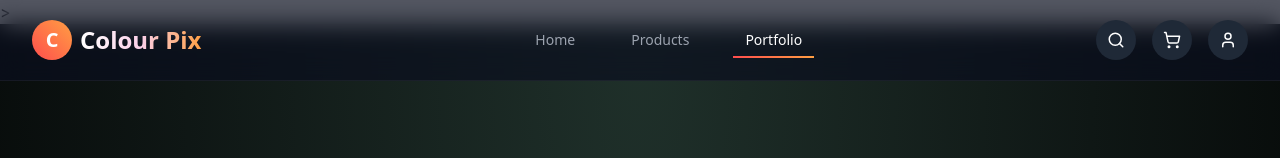
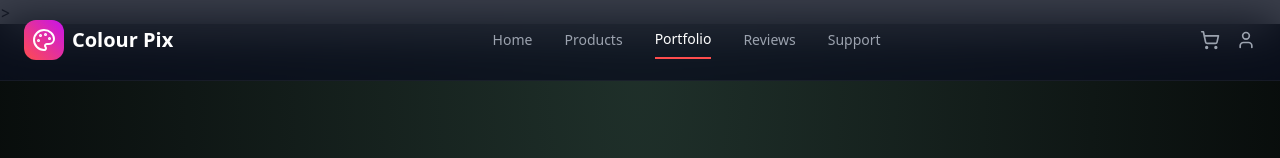
Before and after one commit to malaikaihsan36-dev/project, a React (Create React App) app in the folder frontend/: page /portfolio in a window 1280 px wide. Shown: the top 158 px of the page. Built offline with nearby package versions, Linux system fonts and the light colour scheme.

Commit message:
Implement navigation across all pages

```diff
--- a/frontend/src/pages/ContactPage.jsx
+++ b/frontend/src/pages/ContactPage.jsx
@@ -1,10 +1,9 @@
 import React, { useState } from 'react';
-import { useNavigate } from 'react-router-dom';
-import { Mail, Phone, Clock, MapPin, Send, MessageCircle, ChevronDown, CheckCircle, Search } from 'lucide-react';
+// useNavigate aur Search hata diya gaya hai kyunki wo use nahi ho rahay thay
+import { Mail, Phone, Clock, MapPin, Send, MessageCircle, ChevronDown, CheckCircle } from 'lucide-react';
+import NavBar from '../components/Navbar';
 
 const ContactPage = () => {
-  const navigate = useNavigate();
-
   // Form Logic
   const [formData, setFormData] = useState({
     name: '',
@@ -36,39 +35,9 @@ const ContactPage = () => {
         <div className="absolute -left-[10%] top-[20%] w-[40%] h-[40%] bg-[#10B981]/10 blur-[120px] rounded-full"></div>
       </div>
 
-      {/* 1. EXACT ORIGINAL HEADER */}
-      <nav className="fixed top-0 w-full z-50 backdrop-blur-md bg-[#0B0F1E]/70 border-b border-white/5">
-        <div className="max-w-7xl mx-auto px-4 sm:px-6 lg:px-8">
-          <div className="flex items-center justify-between h-20">
-            <div className="flex items-center gap-2 cursor-pointer" onClick={() => navigate('/')}>
-              <div className="size-10 rounded-full bg-gradient-to-tr from-[#FF4D4D] to-[#FF9F43] flex items-center justify-center text-white font-bold text-xl shadow-lg">C</div>
-              <span className="font-display font-bold text-2xl bg-clip-text text-transparent bg-gradient-to-r from-white via-pink-200 to-[#FF9F43]">Colour Pix</span>
-            </div>
+      {/* SHARED NAVBAR */}
+      <NavBar />
 
-            <div className="hidden lg:flex items-center gap-8">
-              {['Home', 'Products', 'Portfolio'].map((item) => (
-                <button key={item} onClick={() => navigate(item === 'Home' ? '/' : `/${item.toLowerCase()}`)}
-                  className="text-gray-400 hover:text-white text-sm font-medium transition-colors">{item}</button>
-              ))}
-              <button onClick={() => navigate('/reviews')} className="text-gray-400 hover:text-white text-sm font-medium transition-colors">Reviews</button>
-              <button className="text-white text-sm font-bold relative">
-                Contact
-                <span className="absolute -bottom-1 left-0 w-full h-0.5 bg-gradient-to-r from-[#FF4D4D] to-[#FF9F43]"></span>
-              </button>
-            </div>
-
-            <div className="flex items-center gap-4">
-              <div className="hidden md:flex items-center bg-white/5 rounded-full px-4 py-2 border border-white/10">
-                <Search size={18} className="text-gray-500" />
-                <input className="bg-transparent border-none focus:ring-0 text-sm ml-2 placeholder:text-gray-600 outline-none" placeholder="Search..." />
-              </div>
-              <button className="bg-gradient-to-r from-[#FF4D4D] to-[#FF9F43] px-6 py-2 rounded-full text-sm font-bold shadow-lg active:scale-95 transition-all">Login</button>
-            </div>
-          </div>
-        </div>
-      </nav>
-
-      {/* 2. MAIN CONTENT - EXACT LAYOUT RETAINED */}
       <main className="relative pt-32 pb-16 px-4 max-w-7xl mx-auto z-10">
         <div className="text-center mb-16">
           <h1 className="text-4xl md:text-6xl font-black mb-4 tracking-tight text-white">
@@ -80,7 +49,7 @@ const ContactPage = () => {
         </div>
 
         <div className="grid grid-cols-1 lg:grid-cols-12 gap-8">
-          {/* Form Section - Original Col Span 7 */}
+          {/* Form Section */}
           <div className="lg:col-span-7 bg-[#141A3A]/40 backdrop-blur-md border border-white/5 rounded-3xl p-8 shadow-xl">
             {isSubmitted ? (
               <div className="h-full flex flex-col items-center justify-center py-12 text-center">
@@ -127,7 +96,7 @@ const ContactPage = () => {
             )}
           </div>
 
-          {/* Info Section - Original Col Span 5 */}
+          {/* Info Section */}
           <div className="lg:col-span-5 space-y-6">
             <div className="bg-[#141A3A] rounded-3xl overflow-hidden h-64 relative group border border-white/5">
               <img src="https://images.unsplash.com/photo-1526778548025-fa2f459cd5c1?w=800" alt="Map" className="w-full h-full object-cover opacity-40 group-hover:scale-105 transition-transform duration-700" />
@@ -162,7 +131,6 @@ const ContactPage = () => {
   );
 };
 
-// Sub-component RETAINED
 const ContactInfoCard = ({ icon, title, info, isLink, link }) => {
   const content = (
     <div className="bg-[#141A3A]/40 border border-white/5 p-6 rounded-2xl flex items-center gap-5 hover:border-[#10B981]/30 transition-all group">
--- a/frontend/src/pages/CustomizeProduct.jsx
+++ b/frontend/src/pages/CustomizeProduct.jsx
@@ -11,6 +11,7 @@ import {
   MessageSquare,
   FileText,
   ArrowRight,
+  Palette,
 } from 'lucide-react';
 
 const CustomizeProduct = () => {
@@ -47,14 +48,12 @@ const CustomizeProduct = () => {
       {/* HEADER */}
       <header className="sticky top-0 z-50 w-full bg-[#0B0F1E]/90 backdrop-blur-md border-b border-white/10">
         <div className="px-6 md:px-10 py-4 flex items-center justify-between">
-          <div onClick={() => navigate('/')} className="flex items-center gap-3 text-white cursor-pointer">
-            <div className="size-8 text-[#00ffaa]">
-              <svg className="w-full h-full" fill="none" viewBox="0 0 48 48" xmlns="http://www.w3.org/2000/svg">
-                <path d="M42.1739 20.1739L27.8261 5.82609C29.1366 7.13663 28.3989 10.1876 26.2002 13.7654C24.8538 15.9564 22.9595 18.3449 20.6522 20.6522C18.3449 22.9595 15.9564 24.8538 13.7654 26.2002C10.1876 28.3989 7.13663 29.1366 5.82609 27.8261L20.1739 42.1739C21.4845 43.4845 24.5355 42.7467 28.1133 40.548C30.3042 39.2016 32.6927 37.3073 35 35C37.3073 32.6927 39.2016 30.3042 40.548 28.1133C42.7467 24.5355 43.4845 21.4845 42.1739 20.1739Z" fill="currentColor"></path>
-              </svg>
-            </div>
-            <h2 className="text-xl font-bold tracking-tight">COLOUR PIX</h2>
-          </div>
+          <div className="flex items-center gap-2 cursor-pointer" onClick={() => navigate('/')}>
+                    <div className="w-10 h-10 rounded-xl bg-gradient-to-tr from-[#FF4D4D] to-[#c813ec] flex items-center justify-center text-white">
+                      <Palette size={24} />
+                    </div>
+                    <span className="text-xl font-bold text-white">Colour Pix</span>
+                  </div>
           <nav className="hidden md:flex gap-8">
             <button onClick={() => navigate('/')} className="text-gray-400 hover:text-[#00ffaa] transition-colors text-sm font-medium">Home</button>
             <button onClick={() => navigate('/catalog')} className="text-[#00ffaa] transition-colors text-sm font-medium">Products</button>
--- a/frontend/src/pages/DesignReview.jsx
+++ b/frontend/src/pages/DesignReview.jsx
@@ -1,5 +1,6 @@
 import React, { useEffect, useState, useRef } from 'react';
 import { useLocation, useNavigate } from 'react-router-dom';
+import { Palette } from 'lucide-react';
 
 const DesignReview = () => {
   const location = useLocation();
@@ -43,14 +44,12 @@ const DesignReview = () => {
 
       {/* HEADER */}
       <header className="flex items-center justify-between border-b border-[#273a34] bg-[#101816]/90 backdrop-blur-md px-6 py-3 z-50 shrink-0">
-        <div className="flex items-center gap-4 text-white cursor-pointer" onClick={() => navigate('/')}>
-          <div className="size-8 text-[#00ffaa]">
-            <svg className="w-full h-full" fill="none" viewBox="0 0 48 48">
-              <path d="M42.1739 20.1739L27.8261 5.82609C29.1366 7.13663 28.3989 10.1876 26.2002 13.7654C24.8538 15.9564 22.9595 18.3449 20.6522 20.6522C18.3449 22.9595 15.9564 24.8538 13.7654 26.2002C10.1876 28.3989 7.13663 29.1366 5.82609 27.8261L20.1739 42.1739C21.4845 43.4845 24.5355 42.7467 28.1133 40.548C30.3042 39.2016 32.6927 37.3073 35 35C37.3073 32.6927 39.2016 30.3042 40.548 28.1133C42.7467 24.5355 43.4845 21.4845 42.1739 20.1739Z" fill="currentColor"></path>
-            </svg>
-          </div>
-          <h2 className="text-white text-lg font-bold leading-tight tracking-[-0.015em]">COLOUR PIX</h2>
-        </div>
+        <div className="flex items-center gap-2 cursor-pointer" onClick={() => navigate('/')}>
+                  <div className="w-10 h-10 rounded-xl bg-gradient-to-tr from-[#FF4D4D] to-[#c813ec] flex items-center justify-center text-white">
+                    <Palette size={24} />
+                  </div>
+                  <span className="text-xl font-bold text-white">Colour Pix</span>
+                </div>
         <div className="flex items-center justify-end gap-4">
           <span className="text-[#9abcb0] text-sm hidden sm:block">Temporary Order ID : #4429</span>
           <div className="bg-center bg-no-repeat aspect-square bg-cover rounded-full size-10 border-2 border-[#273a34]" style={{backgroundImage: 'url("https://i.pravatar.cc/100")'}}></div>
--- a/frontend/src/pages/FinalOrder.jsx
+++ b/frontend/src/pages/FinalOrder.jsx
@@ -1,32 +1,30 @@
 import React, { useEffect } from 'react';
 import { useLocation, useNavigate } from 'react-router-dom';
+import NavBar from '../components/Navbar';
+// Palette ko import karna zaroori hai error khatam karne ke liye
+import { Palette } from 'lucide-react';
 
 const FinalOrder = () => {
   const location = useLocation();
   const navigate = useNavigate();
 
-  // DesignReview page se bheja gaya data yahan receive ho raha hai
   const product = location.state?.product || {};
   const quantity = location.state?.quantity || 1;
   const subtotal = parseFloat(location.state?.totalPrice) || 0;
 
-  // Invoice calculations
   const designFee = 5.00;
   const shipping = 4.50;
-  const tax = subtotal * 0.05; // 5% Tax
+  const tax = subtotal * 0.05;
   const grandTotal = subtotal + designFee + shipping + tax;
 
   useEffect(() => {
     window.scrollTo(0, 0);
-    // Agar koi direct is URL par aaye baghair data ke, to usay wapis bhej den
     if (!location.state) {
-      console.warn("No order data found, redirecting...");
-      navigate('/'); // Direct access par home bhej dena behtar hai
+      navigate('/');
     }
   }, [location.state, navigate]);
 
   const handleWhatsAppOrder = () => {
-    // 1. WhatsApp Message tayyar karna
     const message = `*NEW ORDER - COLOUR PIX*%0A` +
                     `--------------------------%0A` +
                     `*Product:* ${product.title}%0A` +
@@ -38,34 +36,18 @@ const FinalOrder = () => {
                     `--------------------------%0A` +
                     `*Status:* Design Approved & Ready`;
 
-    // 2. WhatsApp window open karna
     window.open(`https://wa.me/923001234567?text=${message}`, '_blank');
-
-    // 3. HOME PAGE PER WAPIS BHEJNA (Added this line)
-    // Thoda sa delay ya direct redirect kar sakte hain
     navigate('/', { replace: true });
   };
 
   return (
     <div className="min-h-screen bg-[#0c1821] text-white font-['Space_Grotesk'] flex flex-col text-left">
-      {/* HEADER */}
-      <header className="w-full border-b border-[#1e293b] bg-[#0f172a]/80 backdrop-blur-md sticky top-0 z-50">
-        <div className="px-6 md:px-10 py-4 flex items-center justify-between max-w-[1400px] mx-auto w-full">
-          <div className="flex items-center gap-4 cursor-pointer" onClick={() => navigate('/')}>
-            <div className="size-8 text-[#00ffaa]">
-              <svg className="w-full h-full" fill="none" viewBox="0 0 48 48">
-                <path d="M42.1739 20.1739L27.8261 5.82609C29.1366 7.13663 28.3989 10.1876 26.2002 13.7654C24.8538 15.9564 22.9595 18.3449 20.6522 20.6522C18.3449 22.9595 15.9564 24.8538 13.7654 26.2002C10.1876 28.3989 7.13663 29.1366 5.82609 27.8261L20.1739 42.1739C21.4845 43.4845 24.5355 42.7467 28.1133 40.548C30.3042 39.2016 32.6927 37.3073 35 35C37.3073 32.6927 39.2016 30.3042 40.548 28.1133C42.7467 24.5355 43.4845 21.4845 42.1739 20.1739Z" fill="currentColor"></path>
-              </svg>
-            </div>
-            <h2 className="text-xl font-bold tracking-wider">COLOUR PIX</h2>
-          </div>
-        </div>
-      </header>
+      <NavBar />
 
-      <main className="flex-grow flex justify-center py-10 px-4">
+      <main className="flex-grow flex justify-center pt-32 pb-10 px-4">
         <div className="max-w-4xl w-full grid grid-cols-1 lg:grid-cols-2 gap-10">
 
-          {/* Order Visual */}
+          {/* Left Side: Product Preview */}
           <div className="space-y-6">
             <h3 className="text-2xl font-bold">Final Review</h3>
             <div className="aspect-square rounded-2xl overflow-hidden border border-white/10 shadow-2xl bg-black/20">
@@ -73,10 +55,19 @@ const FinalOrder = () => {
             </div>
           </div>
 
-          {/* Invoice */}
+          {/* Right Side: Invoice */}
           <div className="bg-[#0F172A] p-8 rounded-3xl border border-white/5 shadow-2xl flex flex-col justify-between">
             <div>
+              {/* NEW LOGO ADDED HERE */}
+              <div className="flex items-center gap-2 cursor-pointer mb-8" onClick={() => navigate('/')}>
+                <div className="w-10 h-10 rounded-xl bg-gradient-to-tr from-[#FF4D4D] to-[#c813ec] flex items-center justify-center text-white">
+                  <Palette size={24} />
+                </div>
+                <span className="text-xl font-bold text-white tracking-tight">Colour Pix</span>
+              </div>
+
               <h4 className="text-[#38BDF8] font-bold text-sm uppercase tracking-widest mb-6">Order Invoice</h4>
+
               <div className="space-y-4 text-sm">
                 <div className="flex justify-between">
                   <span className="text-gray-400">{product.title || 'Product'} (x{quantity})</span>
@@ -94,7 +85,6 @@ const FinalOrder = () => {
               onClick={handleWhatsAppOrder}
               className="mt-10 w-full bg-[#38BDF8] py-4 rounded-xl text-black font-bold text-lg hover:bg-white transition-colors flex items-center justify-center gap-2 shadow-[0_10px_20px_rgba(56,189,248,0.2)]"
             >
-              <span className="material-symbols-outlined">shopping_cart</span>
               Confirm & Pay via WhatsApp
             </button>
           </div>
--- a/frontend/src/pages/Portfolio.jsx
+++ b/frontend/src/pages/Portfolio.jsx
@@ -1,10 +1,10 @@
-import React, { useState } from 'react'; // useState add kiya
+import React, { useState } from 'react';
 import { useNavigate } from 'react-router-dom';
-import { Search, ShoppingCart, User, Star, Eye } from 'lucide-react';
+import { Star, Eye } from 'lucide-react';
+import NavBar from '../components/Navbar';
 
 const Portfolio = () => {
   const navigate = useNavigate();
-  // Filter state
   const [activeTab, setActiveTab] = useState('All Projects');
 
   const projects = [
@@ -16,7 +16,6 @@ const Portfolio = () => {
     { id: 6, title: "Custom Packaging", desc: "Branded shipping boxes with internal printing.", category: "Stationery", rating: 5, img: "https://images.unsplash.com/photo-1579783902614-a3fb3927b6a5?w=600", match: "Perfect Fit", tags: ["Packaging", "Branding"] },
   ];
 
-  // Filtering Logic
   const filteredProjects = activeTab === 'All Projects'
     ? projects
     : projects.filter(p => p.category === activeTab);
@@ -26,32 +25,7 @@ const Portfolio = () => {
   return (
     <div className="bg-[#0B0F1E] font-sans text-white overflow-x-hidden min-h-screen flex flex-col relative text-left">
 
-      {/* HEADER (Same as your design) */}
-      <nav className="fixed top-0 w-full z-50 backdrop-blur-md bg-[#0B0F1E]/70 border-b border-white/5">
-        <div className="max-w-7xl mx-auto px-4 sm:px-6 lg:px-8">
-          <div className="flex items-center justify-between h-20">
-            <div className="flex-shrink-0 flex items-center gap-2 cursor-pointer" onClick={() => navigate('/')}>
-              <div className="w-10 h-10 rounded-full bg-gradient-to-tr from-[#FF4D4D] to-[#FF9F43] flex items-center justify-center text-white font-bold text-xl">C</div>
-              <span className="font-display font-bold text-2xl bg-clip-text text-transparent bg-gradient-to-r from-white via-pink-200 to-[#FF9F43]">Colour Pix</span>
-            </div>
-            <div className="hidden md:block">
-              <div className="ml-10 flex items-baseline space-x-8">
-                <button onClick={() => navigate('/')} className="text-gray-400 hover:text-white px-3 py-2 text-sm font-medium transition-colors">Home</button>
-                <button onClick={() => navigate('/catalog')} className="text-gray-400 hover:text-white px-3 py-2 text-sm font-medium transition-colors">Products</button>
-                <button className="text-white px-3 py-2 text-sm font-medium relative">
-                  Portfolio
-                  <span className="absolute bottom-0 left-0 w-full h-0.5 bg-gradient-to-r from-[#FF4D4D] to-[#FF9F43]"></span>
-                </button>
-              </div>
-            </div>
-            <div className="flex items-center gap-4">
-               <button className="flex size-10 items-center justify-center rounded-full bg-[#1F2937] hover:bg-[#FF4D4D] transition-all"><Search size={18} /></button>
-               <button className="flex size-10 items-center justify-center rounded-full bg-[#1F2937] hover:bg-[#FF4D4D] transition-all"><ShoppingCart size={18} /></button>
-               <button className="flex size-10 items-center justify-center rounded-full bg-[#1F2937] hover:bg-[#FF4D4D] transition-all"><User size={18} /></button>
-            </div>
-          </div>
-        </div>
-      </nav>
+      <NavBar />
 
       <main className="flex-1 bg-[radial-gradient(ellipse_at_top,_var(--tw-gradient-stops))] from-[#1f302a] via-[#0f1715] to-[#000000] pt-32 pb-0">
 
@@ -61,7 +35,7 @@ const Portfolio = () => {
           <p className="text-gray-400 text-lg max-w-2xl mx-auto">Real-world examples of pixel-perfect production.</p>
         </section>
 
-        {/* Sticky Filter Bar (Now Functional) */}
+        {/* Sticky Filter Bar */}
         <div className="sticky top-20 z-40 bg-[#0f1715]/95 backdrop-blur-sm border-b border-[#39564c]">
           <div className="max-w-7xl mx-auto px-4 md:px-10 flex overflow-x-auto gap-8 no-scrollbar py-4">
             {tabs.map((tab) => (
@@ -80,7 +54,7 @@ const Portfolio = () => {
         <div className="max-w-7xl mx-auto px-4 md:px-10 py-12">
           <div className="grid grid-cols-1 md:grid-cols-2 lg:grid-cols-3 gap-8">
             {filteredProjects.map((item) => (
-              <div key={item.id} className="group bg-[#1F2937] rounded-lg overflow-hidden border border-[#374151] hover:border-[#FF7F50]/50 transition-all duration-500 hover:shadow-[0_0_30px_rgba(255,127,80,0.2)] flex flex-col h-full animate-in fade-in zoom-in duration-300">
+              <div key={item.id} className="group bg-[#1F2937] rounded-lg overflow-hidden border border-[#374151] hover:border-[#FF7F50]/50 transition-all duration-500 hover:shadow-[0_0_30px_rgba(255,127,80,0.2)] flex flex-col h-full">
                 <div className="relative h-64 overflow-hidden">
                   <img src={item.img} alt={item.title} className="w-full h-full object-cover transition-transform duration-700 group-hover:scale-110" />
                   <div className="absolute inset-0 bg-black/60 opacity-0 group-hover:opacity-100 transition-opacity flex flex-col items-center justify-center p-4">
@@ -105,7 +79,7 @@ const Portfolio = () => {
           </div>
         </div>
 
-        {/* Case Study Section (Restored) */}
+        {/* Case Study Section */}
         <section className="py-20 bg-[#1F2937]/30 border-t border-[#273a34]">
           <div className="max-w-7xl mx-auto px-4 md:px-10 flex flex-col md:flex-row gap-12 items-center text-left">
             <div className="flex-1 w-full relative h-80 rounded-2xl overflow-hidden border border-white/10 shadow-2xl">
@@ -133,16 +107,28 @@ const Portfolio = () => {
           </div>
         </section>
 
-        {/* CTA Section */}
+        {/* CTA Section - UPDATED BUTTONS */}
         <section className="py-24 px-4 text-center">
           <div className="max-w-4xl mx-auto bg-gradient-to-br from-[#1F2937] to-[#0B0F1E] rounded-3xl p-12 border border-[#39564c]">
             <h2 className="text-3xl md:text-5xl font-bold text-white mb-6">Start your own masterpiece?</h2>
-            <p className="mt-4 max-w-2xl mx-auto text-lg md:text-xl text-text-muted leading-relaxed font-light">
+            <p className="text-gray-400 text-lg mb-10">
               Join thousands of creators who trust COLOUR PIX for their custom merchandise. Guaranteed quality, every time.
             </p>
             <div className="flex flex-col sm:flex-row gap-4 justify-center">
-              <button onClick={() => navigate('/catalog')} className="px-10 py-4 bg-[#00ffaa] hover:bg-white text-black font-black rounded-xl transition-all">Start Custom Order</button>
-              <button className="px-10 py-4 border border-gray-600 text-white hover:bg-white/5 font-bold rounded-xl transition-all">Request Sample Kit</button>
+              {/* Navigate to Contact */}
+              <button
+                onClick={() => navigate('/contact')}
+                className="px-10 py-4 bg-[#00ffaa] hover:bg-white text-black font-black rounded-xl transition-all"
+              >
+                Start Custom Order
+              </button>
+              {/* Navigate to Catalog/Products */}
+              <button
+                onClick={() => navigate('/catalog')}
+                className="px-10 py-4 border border-gray-600 text-white hover:bg-white/5 font-bold rounded-xl transition-all"
+              >
+                Request Sample Kit
+              </button>
             </div>
           </div>
         </section>
--- a/frontend/src/pages/ReviewsPage.jsx
+++ b/frontend/src/pages/ReviewsPage.jsx
@@ -1,10 +1,8 @@
 import React, { useState } from 'react';
-import { useNavigate } from 'react-router-dom';
-import { Star, Send, RefreshCw, ThumbsUp, Share2, User, CheckCircle, Search, ChevronDown } from 'lucide-react';
+import { Star, Send, ThumbsUp, Share2, User, CheckCircle, ChevronDown, RefreshCw } from 'lucide-react';
+import NavBar from '../components/Navbar'; // Shared NavBar import kiya
 
 const ReviewsPage = () => {
-  const navigate = useNavigate();
-
   // States for Form
   const [name, setName] = useState('');
   const [product, setProduct] = useState('Select a product...');
@@ -87,34 +85,9 @@ const ReviewsPage = () => {
   return (
     <div className="bg-[#0B0F1E] text-white min-h-screen font-sans selection:bg-[#FF4D4D] text-left">
 
-      {/* SHARED HEADER */}
-      <nav className="fixed top-0 w-full z-50 backdrop-blur-md bg-[#0B0F1E]/70 border-b border-white/5">
-        <div className="max-w-7xl mx-auto px-4 sm:px-6 lg:px-8">
-          <div className="flex items-center justify-between h-20">
-            <div className="flex items-center gap-2 cursor-pointer" onClick={() => navigate('/')}>
-              <div className="size-10 rounded-full bg-gradient-to-tr from-[#FF4D4D] to-[#FF9F43] flex items-center justify-center text-white font-bold text-xl">C</div>
-              <span className="font-display font-bold text-2xl bg-clip-text text-transparent bg-gradient-to-r from-white via-pink-200 to-[#FF9F43]">Colour Pix</span>
-            </div>
+      {/* SHARED NAVBAR (Purana manual header replace kar diya) */}
+      <NavBar />
 
-            <div className="hidden lg:flex items-center gap-8">
-              {['Home', 'Products', 'Portfolio', 'Contact'].map((item) => (
-                <button key={item} onClick={() => navigate(item === 'Home' ? '/' : `/${item.toLowerCase()}`)} className="text-gray-400 hover:text-white text-sm font-medium transition-colors">{item}</button>
-              ))}
-              <button className="text-white text-sm font-bold relative">Reviews <span className="absolute -bottom-1 left-0 w-full h-0.5 bg-gradient-to-r from-[#FF4D4D] to-[#FF9F43]"></span></button>
-            </div>
-
-            <div className="flex items-center gap-4">
-              <div className="hidden md:flex items-center bg-white/5 rounded-full px-4 py-2 border border-white/10">
-                <Search size={18} className="text-gray-500" />
-                <input className="bg-transparent border-none focus:ring-0 text-sm ml-2 placeholder:text-gray-600 outline-none" placeholder="Search reviews..." />
-              </div>
-              <button className="bg-gradient-to-r from-[#FF4D4D] to-[#FF9F43] px-6 py-2 rounded-full text-sm font-bold shadow-lg active:scale-95 transition-all">Login</button>
-            </div>
-          </div>
-        </div>
-      </nav>
-
-      {/* MAIN CONTENT */}
       <main className="max-w-7xl mx-auto px-4 pt-32 pb-16">
 
         {/* Stats Header */}
@@ -228,7 +201,6 @@ const ReviewsPage = () => {
               </div>
             ))}
 
-            {/* Using RefreshCw here to solve the warning */}
             <button className="w-full py-5 rounded-2xl border border-white/5 hover:bg-white/5 flex items-center justify-center gap-2 font-bold transition-all text-gray-400 hover:text-white">
               <RefreshCw size={18} /> Load More Reviews
             </button>
--- /dev/null
+++ b/package.json
@@ -0,0 +1,5 @@
+{
+  "dependencies": {
+    "lucide-react": "^0.562.0"
+  }
+}
```
Also changed, not shown: 1 other file (tests, documents, lock files or other folders).
